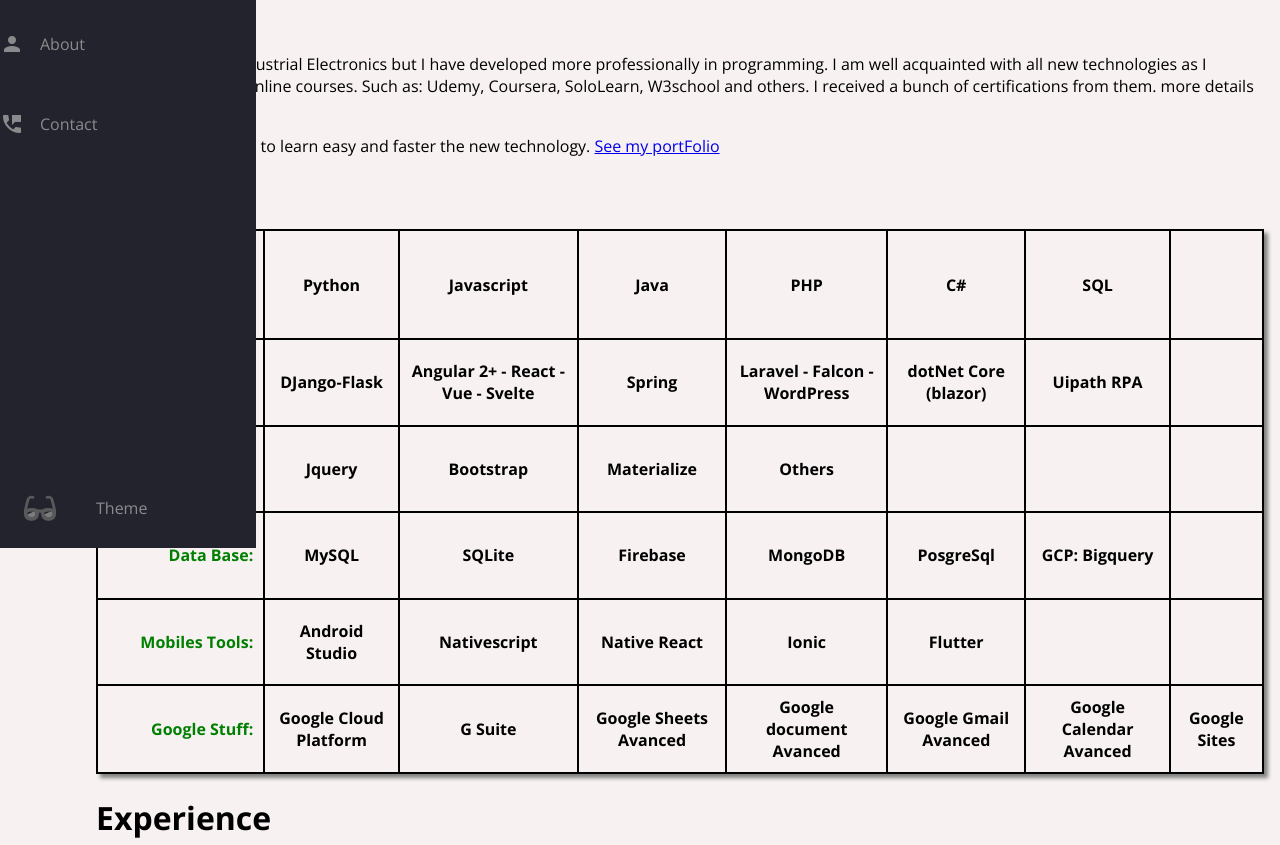
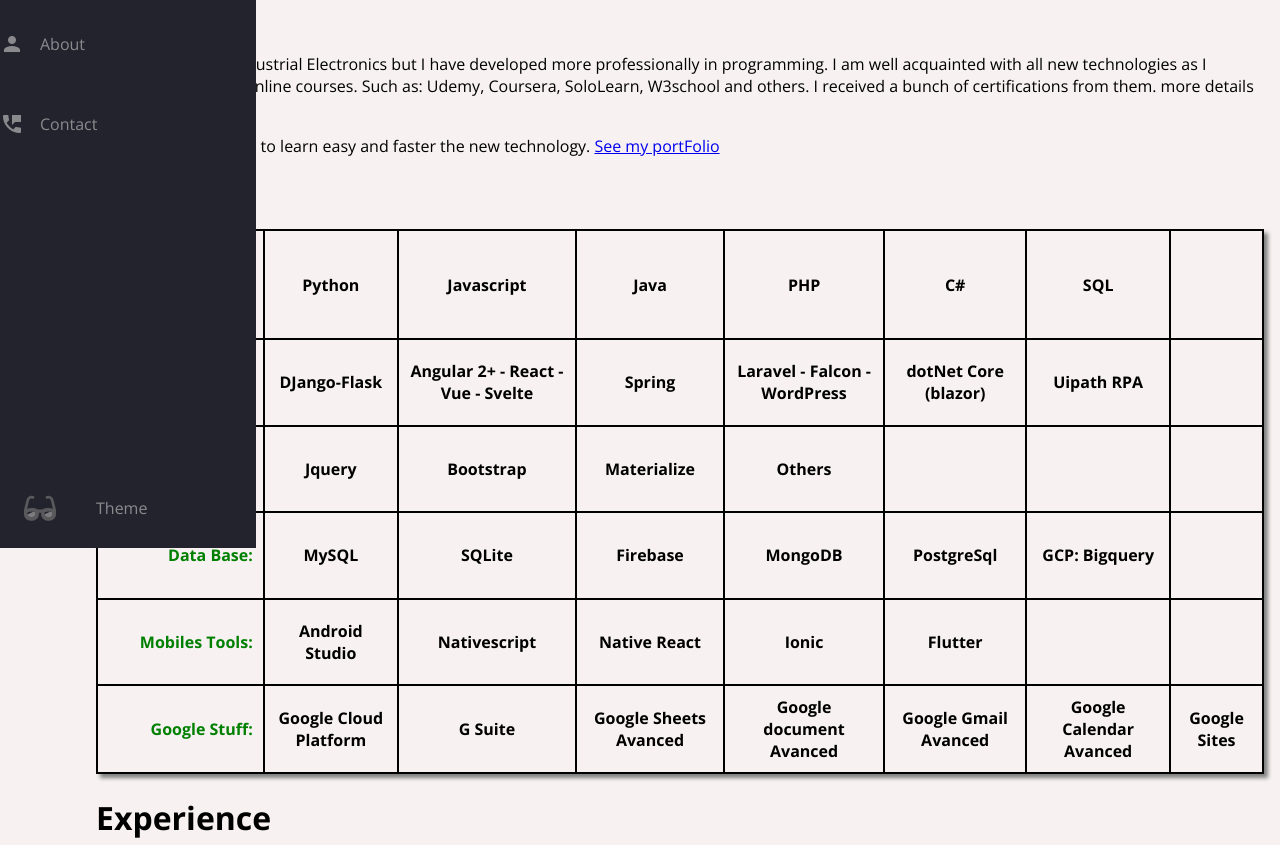
Before and after one commit to Denisijcu/dslresume, a plain HTML site: page index.html in a window 1280 px wide. Shown: the part 252-1097 px from the top of the page. Drawn offline with nearby package versions, Linux system fonts and the light colour scheme.

Commit message:
Update index.html

```diff
--- a/index.html
+++ b/index.html
@@ -222,7 +222,7 @@
                 <th>SQLite</th>
                 <th>Firebase</th>
                 <th>MongoDB</th>
-                <th>PosgreSql</th>
+                <th>PostgreSql</th>
                 <th>GCP: Bigquery</th>
                 <th></th>
 
```
